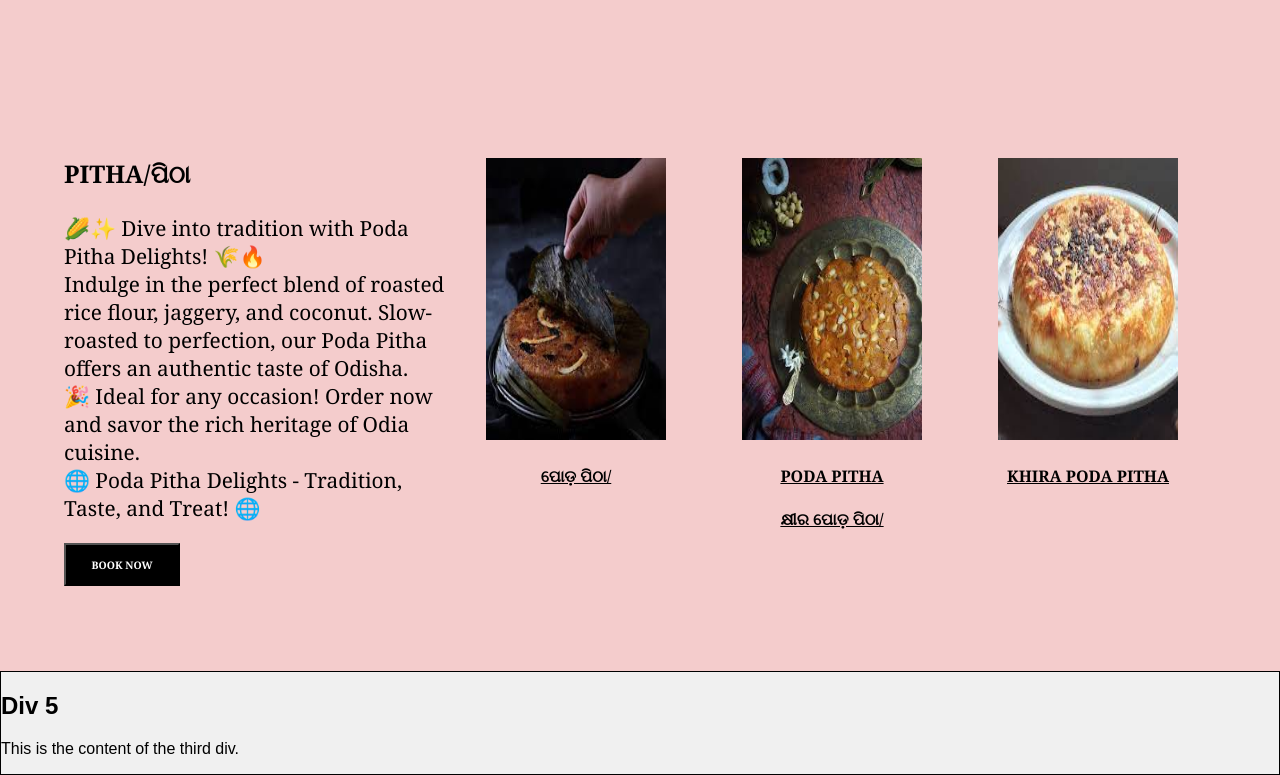
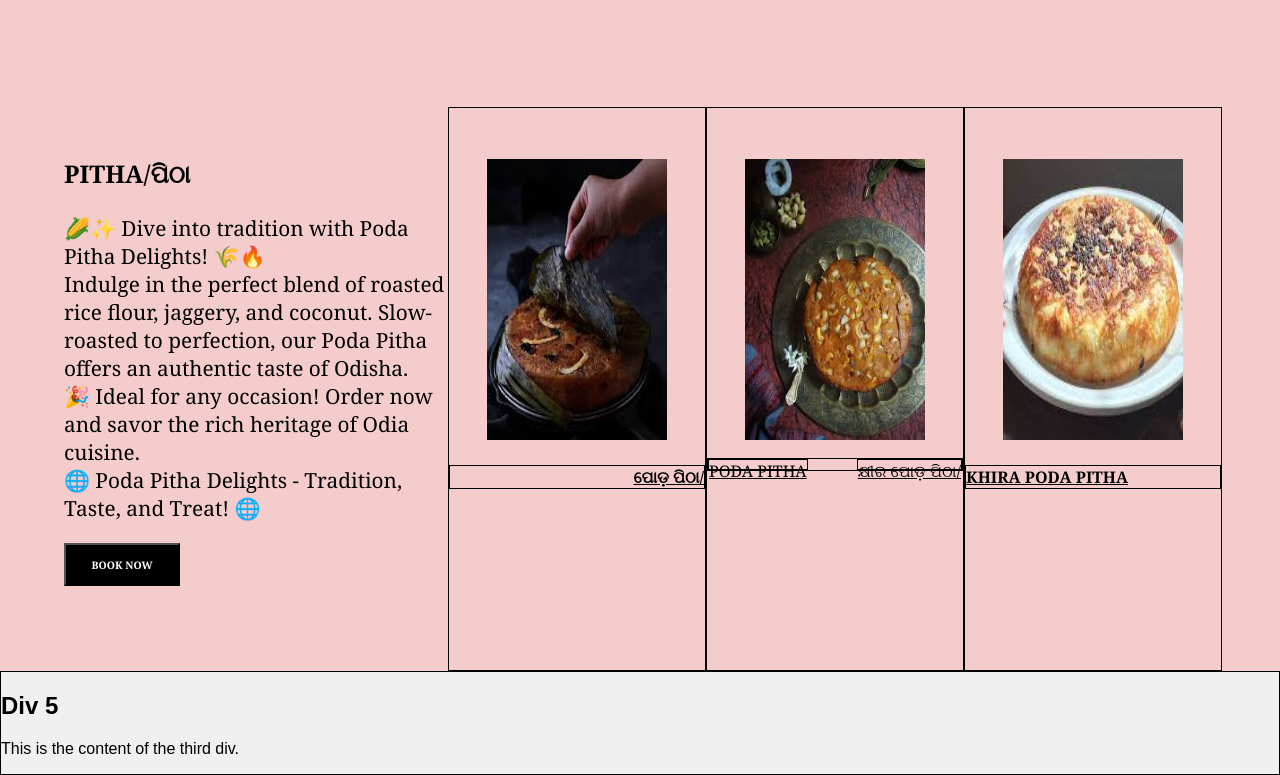
Before and after one commit to RojySamal/Bake_html, a plain HTML site: page Home/home.html in a window 1280 px wide. Shown: the part 1755-2530 px from the top of the page. Drawn offline with Linux system fonts and the light colour scheme.

Commit message:
css and html

```diff
--- a/Home/home.css
+++ b/Home/home.css
@@ -217,7 +217,9 @@ body {
   height: 50%;
 }
 .box4 .part2 h4 {
-  text-align: center;
+  border: 1px solid black;
+
+  text-align: right;
   font-family: Georgia, serif;
 }
 .box4 .part3 {
@@ -229,9 +231,20 @@ body {
   width: 70%;
   height: 50%;
 }
-.box4 .part3 h4 {
+.box4 .part3 .links {
+  height: 2%;
+  border: 1px solid black;
+  margin-top: 5.5%;
+  display: flex;
+  justify-content: space-between;
   text-align: center;
   font-family: Georgia, serif;
+}
+.box4 .part3 #eng {
+  border: 1px solid black;
+}
+.box4 .part3 #odia {
+  border: 1px solid black;
 }
 .box4 .part4 {
   width: 20%;
@@ -243,7 +256,9 @@ body {
   height: 50%;
 }
 .box4 .part4 h4 {
-  text-align: center;
+  border: 1px solid black;
+
+  text-align: left;
   font-family: Georgia, serif;
 }
 
--- a/Home/home.html
+++ b/Home/home.html
@@ -79,16 +79,18 @@
           </p>
           <button class="butn1" type="button">BOOK NOW</button>
         </div>
-        <div class="part2">
+        <div class="part2" style="border: 1px solid black">
           <img src="/photos/3_1.jpg" alt="1pitha pic" />
           <h4><u>ପୋଡ଼ ପିଠା/</u></h4>
         </div>
-        <div class="part3">
+        <div class="part3" style="border: 1px solid black">
           <img src="/photos/3_2.jpg" alt="2pitha pic" />
-          <h4><u>PODA PITHA</u></h4>
-          <h4><u>କ୍ଷୀର ପୋଡ଼ ପିଠା/</u></h4>
+          <div class="links">
+            <span id="eng"><u>PODA PITHA</u></span>
+            <span id="odia"><u> କ୍ଷୀର ପୋଡ଼ ପିଠା/</u></span>
+          </div>
         </div>
-        <div class="part4">
+        <div class="part4" style="border: 1px solid black">
           <img src="/photos/3_3.jpg" alt="3pitha pic" />
           <h4><u>KHIRA PODA PITHA</u></h4>
         </div>
```
